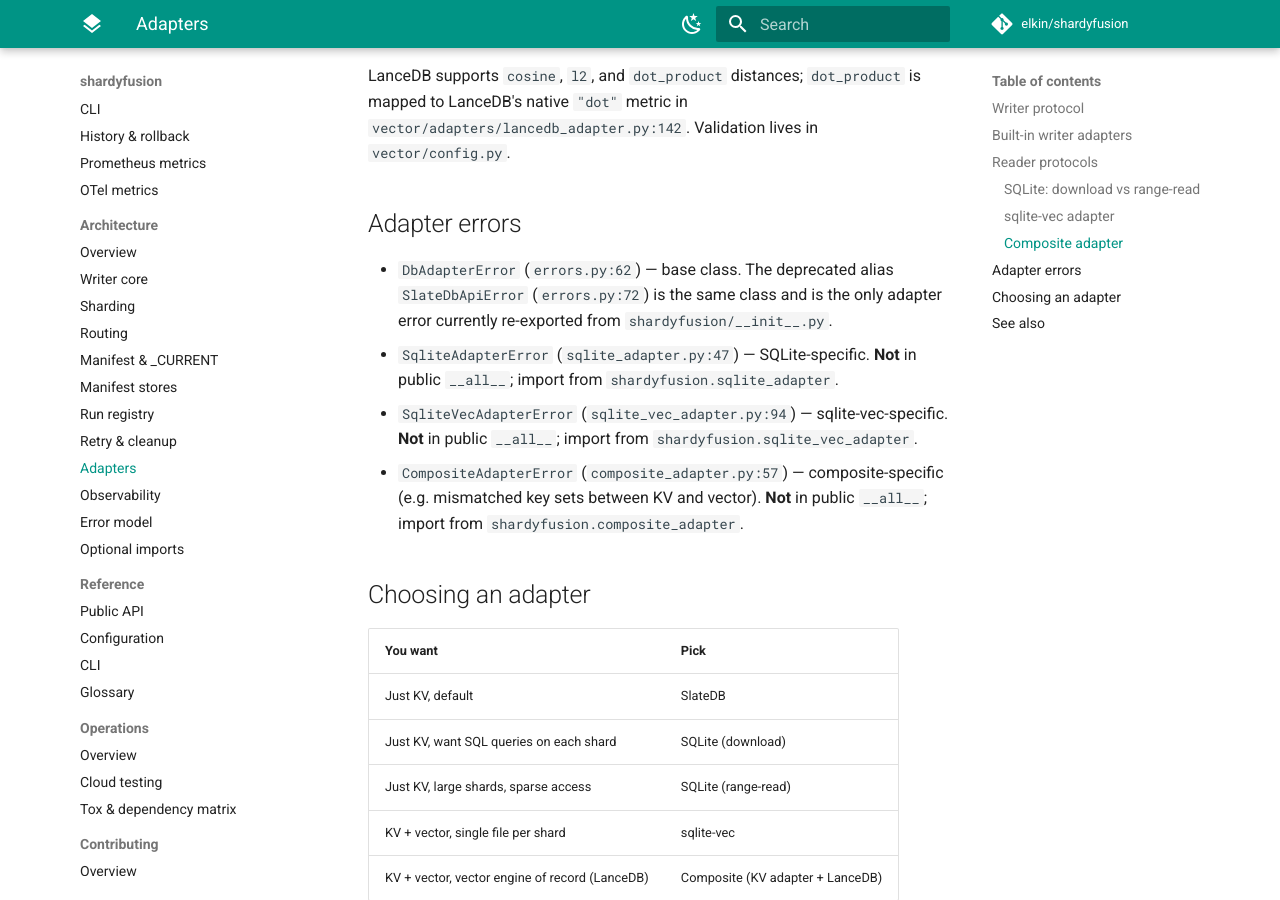
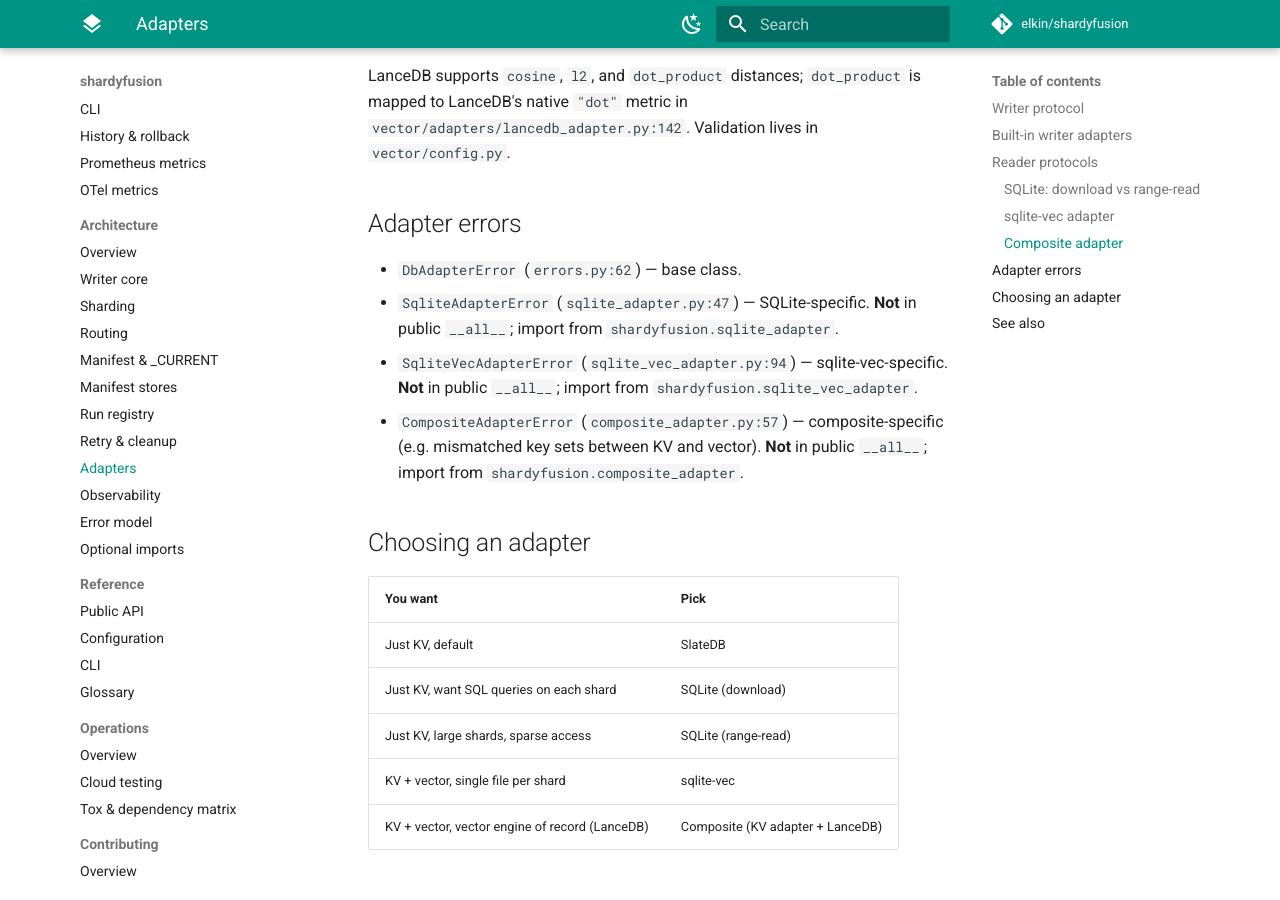
Before and after one commit to elkin/shardyfusion, an MkDocs documentation site: the page built from docs/architecture/adapters.md, in a window 1280 px wide and 900 px high, scrolled down 2839 px. Built offline with MkDocs 1.6.1 and Material for MkDocs 9.7.7, drawn with Linux system fonts in a browser that asks for light colours; comment, search, counter and statistics services are not loaded.

Commit message:
refactor: remove deprecated SlateDbApiError and replace with DbAdapterError

```diff
--- a/docs/architecture/adapters.md
+++ b/docs/architecture/adapters.md
@@ -58,7 +58,7 @@ LanceDB supports `cosine`, `l2`, and `dot_product` distances; `dot_product` is m
 
 ## Adapter errors
 
-- `DbAdapterError` (`errors.py:62`) — base class. The deprecated alias `SlateDbApiError` (`errors.py:72`) is the same class and is the only adapter error currently re-exported from `shardyfusion/__init__.py`.
+- `DbAdapterError` (`errors.py:62`) — base class.
 - `SqliteAdapterError` (`sqlite_adapter.py:47`) — SQLite-specific. **Not** in public `__all__`; import from `shardyfusion.sqlite_adapter`.
 - `SqliteVecAdapterError` (`sqlite_vec_adapter.py:94`) — sqlite-vec-specific. **Not** in public `__all__`; import from `shardyfusion.sqlite_vec_adapter`.
 - `CompositeAdapterError` (`composite_adapter.py:57`) — composite-specific (e.g. mismatched key sets between KV and vector). **Not** in public `__all__`; import from `shardyfusion.composite_adapter`.
--- a/shardyfusion/__init__.py
+++ b/shardyfusion/__init__.py
@@ -38,7 +38,6 @@ from .errors import (
     ShardCoverageError,
     ShardWriteError,
     ShardyfusionError,
-    SlateDbApiError,
 )
 from .logging import (
     FailureSeverity,
@@ -179,7 +178,6 @@ __all__ = [
     "ShardLookup",
     "ShardingStrategy",
     "ShardyfusionError",
-    "SlateDbApiError",
     "SlateDbFactory",
     "SlateDbReaderFactory",
     "SnapshotInfo",
```
Also changed, not shown: CLAUDE.md (+2 -2 lines), docs/architecture/error-model.md (+1 -2 lines), docs/reference/api.md (+1 -1 lines), 2 other files.
